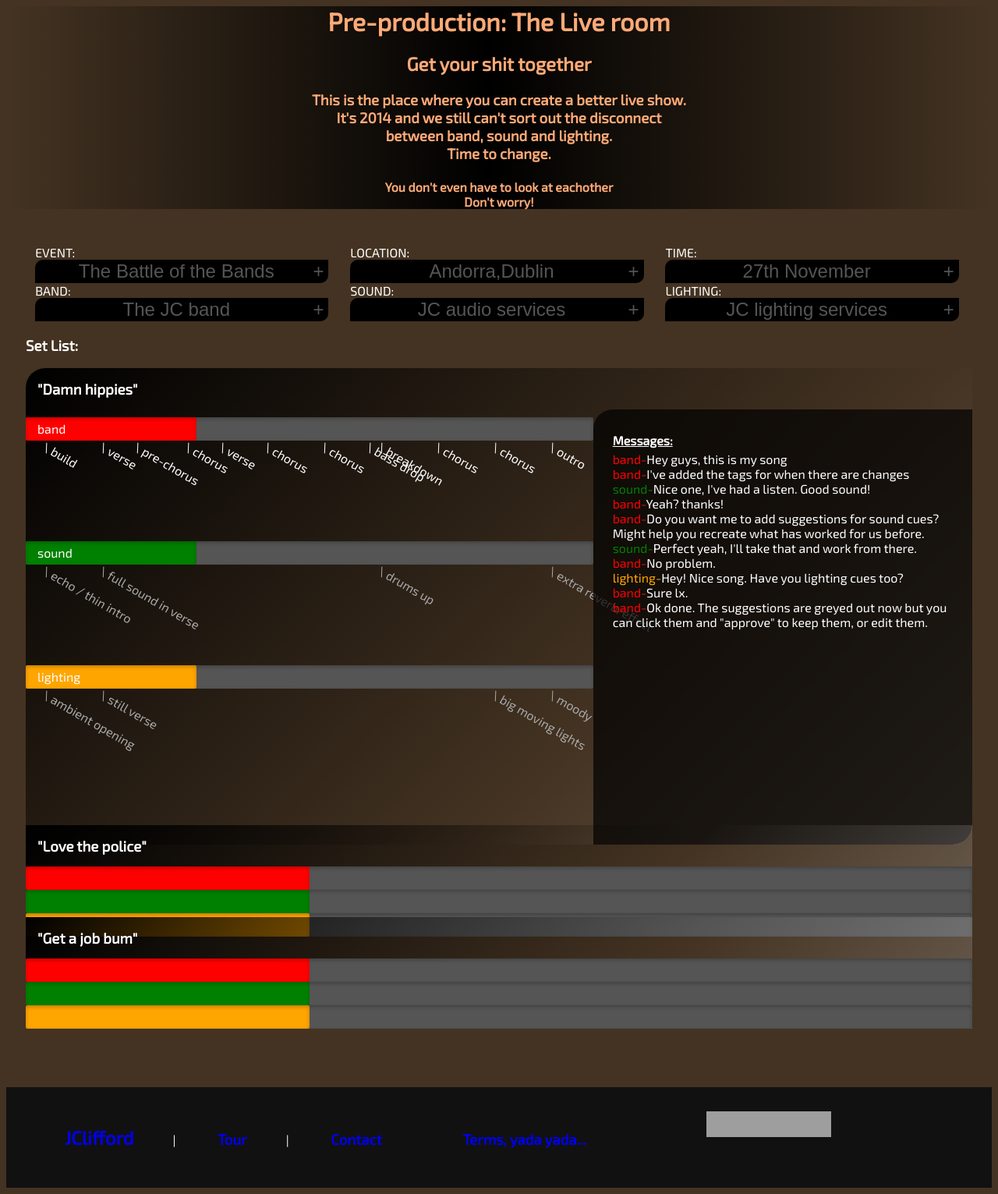
After one commit to JCengineer/jclifford, a PHP site: page /liveroom.php in a window 1280 px wide. The commit adds this page. Shown: the whole page at 78% size. Run offline with PHP 8.4, Linux system fonts and the light colour scheme; some libraries are stand-ins or nearby versions; grey boxes are pictures that could not be loaded.

Commit message:
liveroom!?
feckin Nicko

```diff
--- a/index.php
+++ b/index.php
@@ -11,7 +11,7 @@
 
 <!-- content -->
 Welcome to JClifford.ie. Here, I showcase some of my skills and the ways
-in which I can help solve your technology and business problems.
+in which I can help overcome your technology and business hurdles.
 I am based in Dublin, Ireland where I work with some fantastic clients to assist them in developing their businesses.
 The products and services I help to develop are usually technology based,
 largely due to my degree in Computer and Electronic Engineering from Trinity College Dublin.
--- /dev/null
+++ b/liveroom.php
@@ -0,0 +1,224 @@
+<head>
+	<meta charset="utf-8">
+	<title>James Clifford - Freelance Engineer &amp; Developer</title>
+
+	<link href='http://fonts.googleapis.com/css?family=Exo+2' rel='stylesheet' type='text/css'>
+	<style type="text/css">
+		body {background-color:#432;color:#fff;font-family: 'Exo 2', sans-serif;font-weight: 200;}
+		.clearfix{overflow: hidden;clear:both;}
+		.borderR25 {border-top-left-radius: 25px;border-bottom-right-radius: 25px;}
+		.borderR10 {border-top-left-radius: 10px;border-bottom-right-radius: 10px;}
+		header {text-align: center;color:#fa7;
+							background: -moz-linear-gradient(left,  rgba(0,0,0,0) 0%, rgba(0,0,0,0.96) 47%, rgba(0,0,0,1) 49%, rgba(0,0,0,0) 100%); /* FF3.6+ */
+							background: -webkit-gradient(linear, left top, right top, color-stop(0%,rgba(0,0,0,0)), color-stop(47%,rgba(0,0,0,0.96)), color-stop(49%,rgba(0,0,0,1)), color-stop(100%,rgba(0,0,0,0))); /* Chrome,Safari4+ */
+							background: -webkit-linear-gradient(left,  rgba(0,0,0,0) 0%,rgba(0,0,0,0.96) 47%,rgba(0,0,0,1) 49%,rgba(0,0,0,0) 100%); /* Chrome10+,Safari5.1+ */
+							background: -o-linear-gradient(left,  rgba(0,0,0,0) 0%,rgba(0,0,0,0.96) 47%,rgba(0,0,0,1) 49%,rgba(0,0,0,0) 100%); /* Opera 11.10+ */
+							background: -ms-linear-gradient(left,  rgba(0,0,0,0) 0%,rgba(0,0,0,0.96) 47%,rgba(0,0,0,1) 49%,rgba(0,0,0,0) 100%); /* IE10+ */
+							background: linear-gradient(to right,  rgba(0,0,0,0) 0%,rgba(0,0,0,0.96) 47%,rgba(0,0,0,1) 49%,rgba(0,0,0,0) 100%); /* W3C */
+							filter: progid:DXImageTransform.Microsoft.gradient( startColorstr='#00000000', endColorstr='#00000000',GradientType=1 ); /* IE6-9 */}
+		#content {padding:25px;}
+		#productionDetails span,button {display:inline-block;margin:0 1%;width:31%;border:none;}
+			#productionDetails button {background-color: #000;color:#555;font-size:1.5em;}
+				#productionDetails button:after {content:'+';position: relative;float: right;}
+		#songs .song{position:relative;
+								background: -moz-linear-gradient(-45deg,  rgba(0,0,0,1) 0%, rgba(0,0,0,0) 65%, rgba(255,255,255,.2) 100%); /* FF3.6+ */
+								background: -webkit-gradient(linear, left top, right bottom, color-stop(0%,rgba(0,0,0,1)), color-stop(65%,rgba(0,0,0,0)), color-stop(100%,rgba(255,255,255,.2))); /* Chrome,Safari4+ */
+								background: -webkit-linear-gradient(-45deg,  rgba(0,0,0,1) 0%,rgba(0,0,0,0) 65%,rgba(255,255,255,.2) 100%); /* Chrome10+,Safari5.1+ */
+								background: -o-linear-gradient(-45deg,  rgba(0,0,0,1) 0%,rgba(0,0,0,0) 65%,rgba(255,255,255,.2) 100%); /* Opera 11.10+ */
+								background: -ms-linear-gradient(-45deg,  rgba(0,0,0,1) 0%,rgba(0,0,0,0) 65%,rgba(255,255,255,.2) 100%); /* IE10+ */
+								background: linear-gradient(135deg,  rgba(0,0,0,1) 0%,rgba(0,0,0,0) 65%,rgba(255,255,255,.2) 100%); /* W3C */
+								filter: progid:DXImageTransform.Microsoft.gradient( startColorstr='#000000', endColorstr='#00000000',GradientType=1 ); /* IE6-9 fallback on horizontal gradient */}
+			#songs .song h3{margin:0;padding:15px;}
+			#songs .song .songBars{margin:0;padding:0;float:left;position:relative;width:60%;}
+				.songBars:hover {z-index:10;}
+				.song .songBars .songBar {padding:10px 0 100px 0;}
+			#songs .song label{position:relative;top:-25px;left:15px;}
+				#songs progress {-webkit-appearance:none;appearance:none;width: 100%;height:30px;cursor:crosshair;}
+					.player progress[value]::-webkit-progress-bar {background-color: #555;border-radius: 2px;box-shadow: 0 2px 5px rgba(0, 0, 0, 0.25) inset;}
+					.player progress[value]::-webkit-progress-value {background-color: red;border-radius: 2px;box-shadow: 0 2px 5px rgba(0, 0, 0, 0.25) inset;}
+					.sound progress[value]::-webkit-progress-bar {background-color: #555;border-radius: 2px;box-shadow: 0 2px 5px rgba(0, 0, 0, 0.25) inset;}
+					.sound progress[value]::-webkit-progress-value {background-color: green;border-radius: 2px;box-shadow: 0 2px 5px rgba(0, 0, 0, 0.25) inset;}
+					.lighting progress[value]::-webkit-progress-bar {background-color: #555;border-radius: 2px;box-shadow: 0 2px 5px rgba(0, 0, 0, 0.25) inset;}
+					.lighting progress[value]::-webkit-progress-value {background-color: orange;border-radius: 2px;box-shadow: 0 2px 5px rgba(0, 0, 0, 0.25) inset;}
+				.songBar .tags {position: relative;top:40px;}
+					.songBar .tags .tag {-webkit-transform: rotate(30deg);display: inline-block;position: absolute;width:250px;}
+					.songBar .tags .tag:before{content:'\\ ';}
+					.songBar .tags .tag:hover{background-color:black;z-index: 5;}
+					.songBar .tags .tag.suggestion {color:darkgrey;}
+			#songs .song .songMeta{margin:0;padding:2%;float:right;position:relative;width:36%;height:65%;background-color: rgba(0,0,0,.7);}
+			#songs .song .songMeta .songMessages h4{margin:5px 0;}
+				#songs .song .songMessages .band:before{content:'band-';color:red;}
+				#songs .song .songMessages .sound:before{content:'sound-';color:green;}
+				#songs .song .songMessages .lighting:before{content:'lighting-';color:orange;}
+
+		footer {background-color: #111;padding: none;margin:none;}
+		footer *{display: inline-block;padding:10px 25px;}
+	</style>
+
+</head>
+<body>
+	<header>
+		<div>
+			<h1>Pre-production: The Live room</h1>
+			<h2>Get your shit together</h2>
+			<h3>
+				This is the place where you can create a better live show.<br>
+				It's 2014 and we still can't sort out the disconnect<br>
+				between band, sound and lighting.<br>
+				Time to change.
+			</h3>
+			<h4>
+				You don't even have to look at eachother<br>
+				Don't worry!
+			<h4>
+		</div>
+	</header>
+
+	<div id="content">
+		<div id="productionDetails">
+			<span>EVENT:</span>
+			<span>LOCATION:</span>
+			<span>TIME:</span>
+			<button id="event" class="profile borderR10">The Battle of the Bands</button>
+			<button id="location" class="profile borderR10">Andorra,Dublin</button>
+			<button id="date" class="profile borderR10">27th November</button>
+			<span>BAND:</span>
+			<span>SOUND:</span>
+			<span>LIGHTING:</span>
+			<button id="band" class="profile borderR10">The JC band</button>
+			<button id="sound" class="profile borderR10">JC audio services</button>
+			<button id="lighting" class="profile borderR10">JC lighting services</button>
+		</div>
+
+		<div id="songs">
+			<h3>Set List:</h3>
+			<div class="song borderR25 clearfix">
+				<h3>"Damn hippies"</h3>
+				<div class="songBars">
+					<div class="songBar player">
+						<progress value="30" max="100"></progress>
+						<label>band</label>
+						<div class="tags">
+							<span class="tag" style="left:1%">build</span>
+							<span class="tag" style="left:11%">verse</span>
+							<span class="tag" style="left:17%">pre-chorus</span>
+							<span class="tag" style="left:26%">chorus</span>
+							<span class="tag" style="left:32%">verse</span>
+							<span class="tag" style="left:40%">chorus</span>
+							<span class="tag" style="left:50%">chorus</span>
+							<span class="tag" style="left:58%">bass drop</span>
+							<span class="tag" style="left:60%">breakdown</span>
+							<span class="tag" style="left:70%">chorus</span>
+							<span class="tag" style="left:80%">chorus</span>
+							<span class="tag" style="left:90%">outro</span>
+						</div>
+					</div>
+					<div class="songBar sound">
+						<progress value="30" max="100"></progress>
+						<label>sound</label>
+						<div class="tags">
+							<span class="tag suggestion" style="left:1%">echo / thin intro</span>
+							<span class="tag suggestion" style="left:11%">full sound in verse</span>
+							<span class="tag suggestion" style="left:60%">drums up</span>
+							<span class="tag suggestion" style="left:90%">extra reverb/effect</span>
+						</div>
+					</div>
+					<div class="songBar lighting">
+						<progress value="30" max="100"></progress>
+						<label>lighting</label>
+						<div class="tags">
+							<span class="tag suggestion" style="left:1%">ambient opening</span>
+							<span class="tag suggestion" style="left:11%">still verse</span>
+							<span class="tag suggestion" style="left:80%">big moving lights</span>
+							<span class="tag suggestion" style="left:90%">moody</span>
+						</div>
+					</div>
+				</div>
+				<div class="songMeta borderR25">
+					<div class="songMessages">
+						<h4><u>Messages:</u></h4>
+						<span class="band">Hey guys, this is my song</span><br>
+						<span class="band">I've added the tags for when there are changes</span><br>
+						<span class="sound">Nice one, I've had a listen. Good sound!</span><br>
+						<span class="band">Yeah? thanks!</span><br>
+						<span class="band">Do you want me to add suggestions for sound cues? Might help you recreate what has worked for us before.</span><br>
+						<span class="sound">Perfect yeah, I'll take that and work from there.</span><br>
+						<span class="band">No problem.</span><br>
+						<span class="lighting">Hey! Nice song. Have you lighting cues too?</span><br>
+						<span class="band">Sure lx.</span><br>
+						<span class="band">Ok done. The suggestions are greyed out now but you can click them and "approve" to keep them, or edit them.</span><br>
+					</div>
+				</div>
+			</div>
+			<div class="song">
+				<h3>"Love the police"</h3>
+				<div class="songBar player">
+					<progress value="30" max="100"></progress>
+				</div>
+				<div class="songBar sound">
+					<progress value="30" max="100"></progress>
+				</div>
+				<div class="songBar lighting">
+					<progress value="30" max="100"></progress>
+				</div>
+			</div>
+			<div class="song">
+				<h3>"Get a job bum"</h3>
+				<div class="songBar player">
+					<progress value="30" max="100"></progress>
+				</div>
+				<div class="songBar sound">
+					<progress value="30" max="100"></progress>
+				</div>
+				<div class="songBar lighting">
+					<progress value="30" max="100"></progress>
+				</div>
+			</div>
+		</div>
+	</div>
+
+	<footer>
+		<div class="links">
+			<a href="/"><h2>JClifford</h2></a>|
+			<a href="tour.php"><h3>Tour</h3></a>|
+			<a href="contact.php"><h3>Contact</h3></a>
+			<a href="contact.php"><h3>Terms, yada yada...</h3></a>
+
+		</div>
+
+		<!--todo media player here-->
+
+		<div class="buttons">
+			<!--<a href="https://twitter.com/jamescaudio" class="twitter-follow-button" data-show-count="false">Follow @jamescaudio</a>
+			<br>
+			<script>!function(d,s,id){var js,fjs=d.getElementsByTagName(s)[0],p=/^http:/.test(d.location)?'http':'https';if(!d.getElementById(id)){js=d.createElement(s);js.id=id;js.src=p+'://platform.twitter.com/widgets.js';fjs.parentNode.insertBefore(js,fjs);}}(document, 'script', 'twitter-wjs');</script>
+			<div class="fb-like" data-href="https://www.facebook.com/Visilit" data-layout="button" data-action="like" data-show-faces="true" data-share="true"></div>
+			-->
+			<a href="http://ie.linkedin.com/in/jcengineer" target="_blank	">
+	        	<img src="https://static.licdn.com/scds/common/u/img/webpromo/btn_myprofile_160x33.png" width="160" height="33" border="0" alt="View James Clifford's profile on LinkedIn">
+	    	</a>
+		</div>
+	</footer>
+
+	<!-- javascript -->
+	<script src="https://code.jquery.com/jquery-2.1.1.min.js"></script>
+	<script type="text/javascript">
+		//make songs overlap by radius amount
+		$.each($('#songs .song'),function(i,element){
+			$(this).css('top',(25*(-i))+'px');
+		});
+
+		$(window).scroll(function(e){
+			if ( $(window).scrollTop() > 1) {
+				$('header').height('80px');
+				$('header').css('overflow','hidden');
+			} else {
+				$('header').height('');
+				$('header').css('overflow','');
+			}
+		});
+
+
+	</script>
+
+</body>
```
Also changed, not shown: php/summary.php (+9 -9 lines), media/jc-profile.png.
